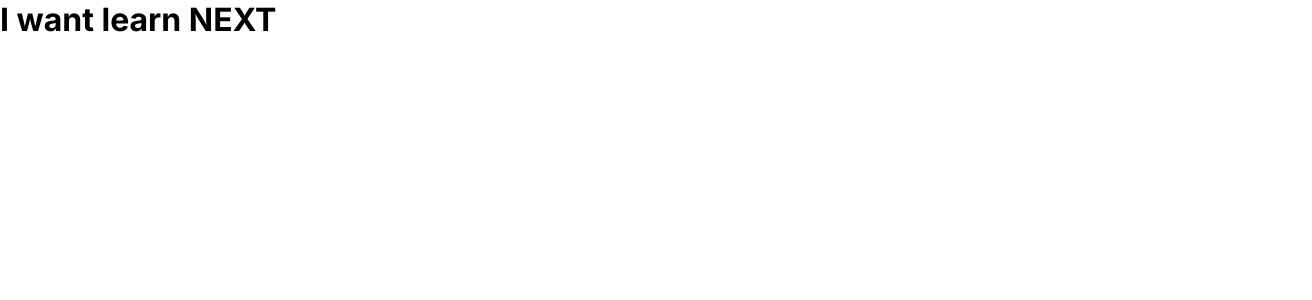
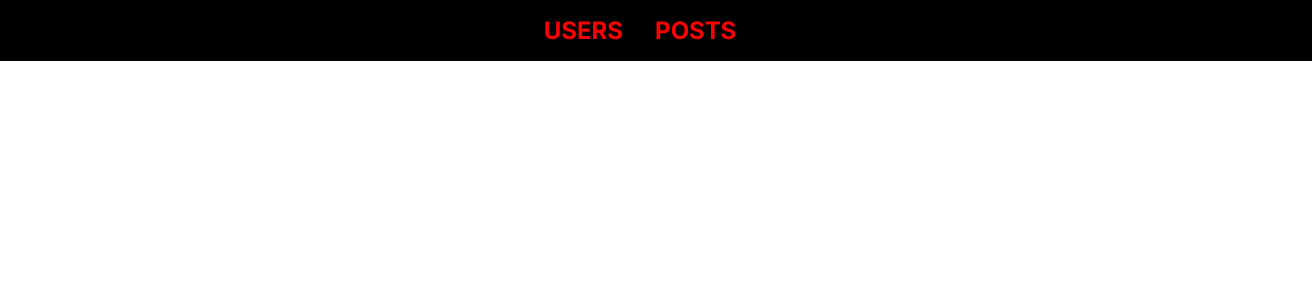
Before and after one commit to VLK2021/for-learn-next, a Next.js app: page / in a window 1280 px wide. Shown: the top 300 px of the page, 1312 px wide, since content can reach past the window. Built offline with nearby package versions, Linux system fonts and the light colour scheme.

Commit message:
axios-placeholder

```diff
--- a/package.json
+++ b/package.json
@@ -9,6 +9,7 @@
     "lint": "next lint"
   },
   "dependencies": {
+    "axios": "^1.7.2",
     "next": "14.2.1",
     "next-auth": "^4.24.7",
     "react": "^18",
--- /dev/null
+++ b/src/app/components/Header/Header.js
@@ -0,0 +1,17 @@
+import Link from "next/link";
+
+import styles from './header.module.css'
+
+
+const Header = () => {
+    return (
+        <main className={styles.wrap}>
+            <ul className={styles.ul}>
+                <li className={styles.li}><Link href={'users'}>Users</Link></li>
+                <li className={styles.li}><Link href={'posts'}>Posts</Link></li>
+            </ul>
+        </main>
+    );
+};
+
+export default Header;
--- /dev/null
+++ b/src/app/components/Header/header.module.css
@@ -0,0 +1,22 @@
+.wrap {
+    width: 100%;
+    background: black;
+    padding: 1rem;
+    display: flex;
+    justify-content: center;
+    align-items: center;
+}
+
+.ul {
+    width: 50%;
+    display: flex;
+    justify-content: center;
+    align-items: center;
+    font-weight: bold;
+    font-size: 1.5rem;
+    text-transform: uppercase;
+}
+
+.li {
+    margin-right: 2rem;
+}
--- a/src/app/layout.js
+++ b/src/app/layout.js
@@ -1,6 +1,7 @@
 import {Inter} from "next/font/google";
 
 import "./globals.css";
+import Header from "./components/Header/Header";
 
 
 const inter = Inter({subsets: ["latin"]});
@@ -16,7 +17,11 @@
     return (
         <html lang="en">
         <body className={inter.className}>
-            <div>{children}</div>
+            <div>
+                <Header/>
+
+                {children}
+            </div>
         </body>
         </html>
     );
--- a/src/app/page.js
+++ b/src/app/page.js
@@ -1,10 +1,12 @@
+import Header from "./components/Header/Header";
+
+
 export default function Home() {
-
 
 
     return (
         <main>
-            <h1>I want learn NEXT</h1>
+
         </main>
     );
 }
--- /dev/null
+++ b/src/constants/baseURL.js
@@ -0,0 +1,3 @@
+const baseURL = 'https://jsonplaceholder.typicode.com';
+
+export default baseURL;
```
Also changed, not shown: src/constants/urls.js (added, +16 -0 lines), src/services/axios-service.js (added, +7 -0 lines), src/services/user-service.js (added, +11 -0 lines), 1 other file (tests, documents, lock files or other folders).
